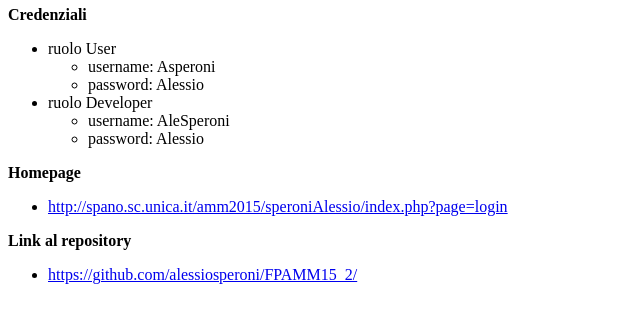
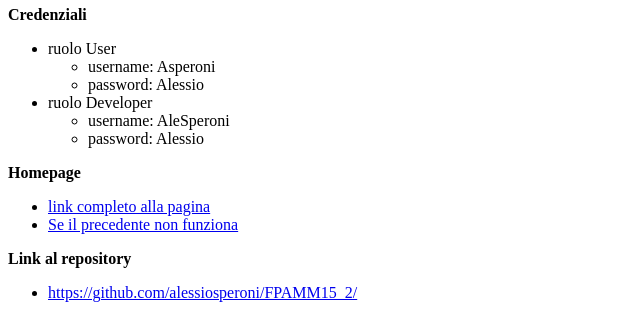
Before and after one commit to alessiosperoni/FPAMM15_2, a PHP site: page /Descrizione.php in a window 1280 px wide. Shown: the part 646-964 px from the top of the page, without its empty margins (0-640 px from the left). Before the commit the page ends 930 px from the top, so only its background shows below. Run offline with PHP 8.4, Linux system fonts and the light colour scheme.

```diff
--- a/descrizione.php
+++ b/Descrizione.php
@@ -74,7 +74,8 @@
 
         <p> <strong> Homepage</strong> </p>
         <ul>
-            <li> <a href="spano.sc.unica.it/amm2015/speroniAlessio/index.php?page=login">http://spano.sc.unica.it/amm2015/speroniAlessio/index.php?page=login</a></li>
+            <li> <a href="spano.sc.unica.it/amm2015/speroniAlessio/index.php?page=login">link completo alla pagina</a></li>
+            <li> <a href="index.php?page=login">Se il precedente non funziona</a></li>
         </ul>
 
         <p> <strong> Link al repository </strong> </p>
--- a/index.php
+++ b/index.php
@@ -31,7 +31,7 @@
                         $controllo->handleInput($request);
                         break;
                     default:
-                        include 'descrizione.php';
+                        include 'Descrizione.php';
                         break;
                 }
             }
```
Also changed, not shown: README.md.
